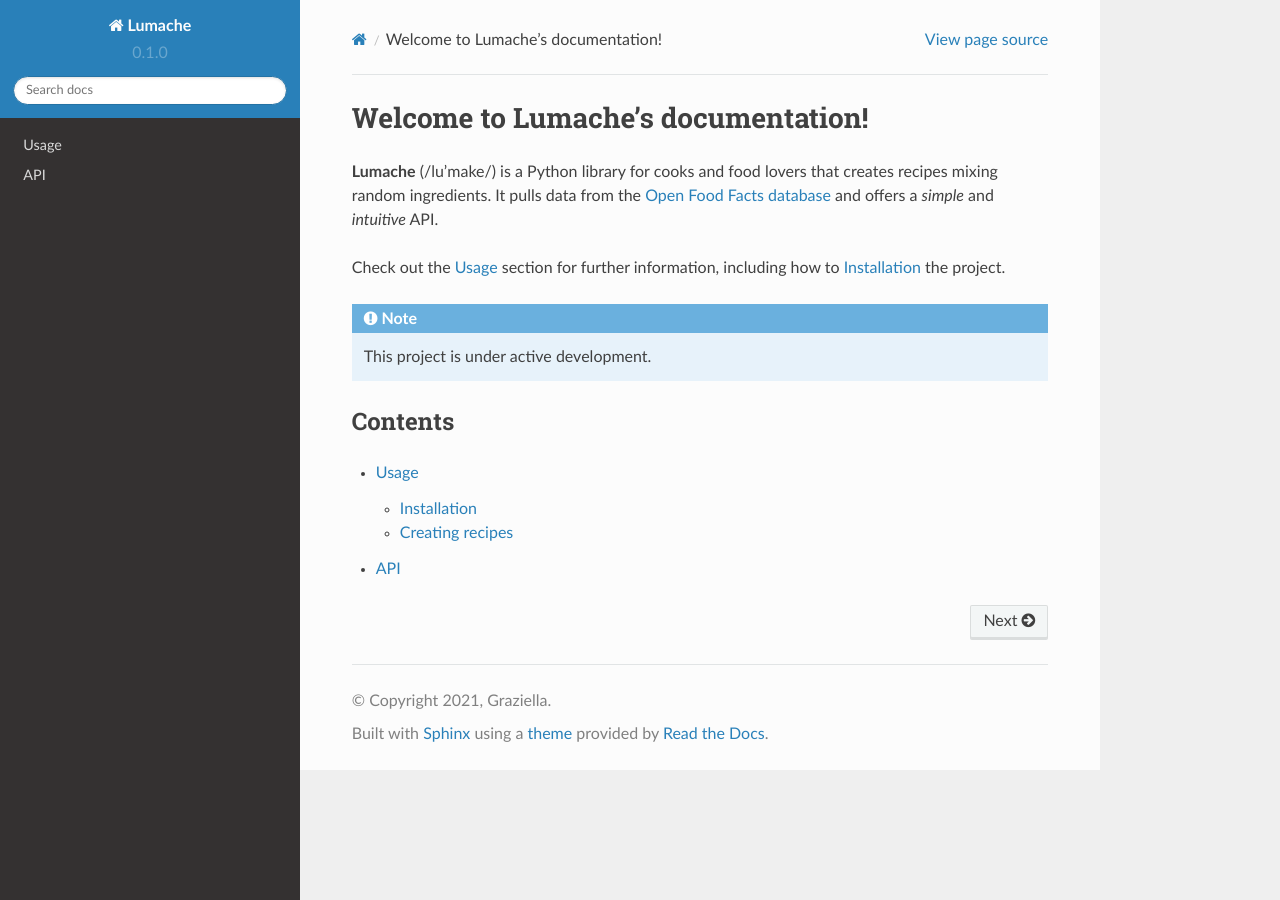
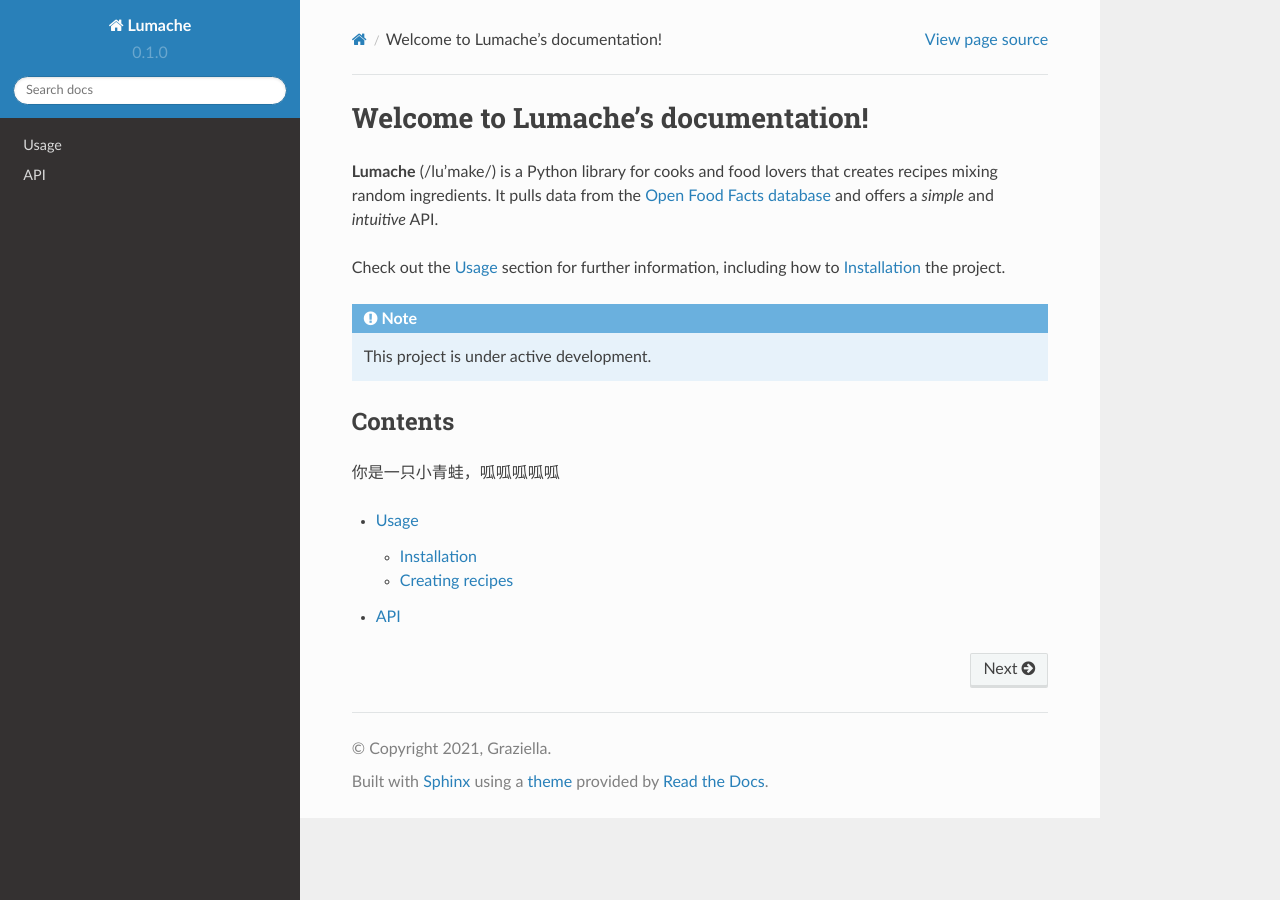
Before and after one commit to xugaoliang/rtd-tutorial, a Sphinx documentation site: the page built from docs/source/index.rst, in a window 1280 px wide. Built offline with Sphinx 7.4.7 and the Read the Docs theme 2.0.0, drawn with Linux system fonts in a browser that asks for light colours.

Commit message:
Update index.rst

```diff
--- a/docs/source/index.rst
+++ b/docs/source/index.rst
@@ -16,6 +16,8 @@ how to :ref:`installation` the project.
 Contents
 --------
 
+你是一只小青蛙，呱呱呱呱呱
+
 .. toctree::
 
    usage
```
